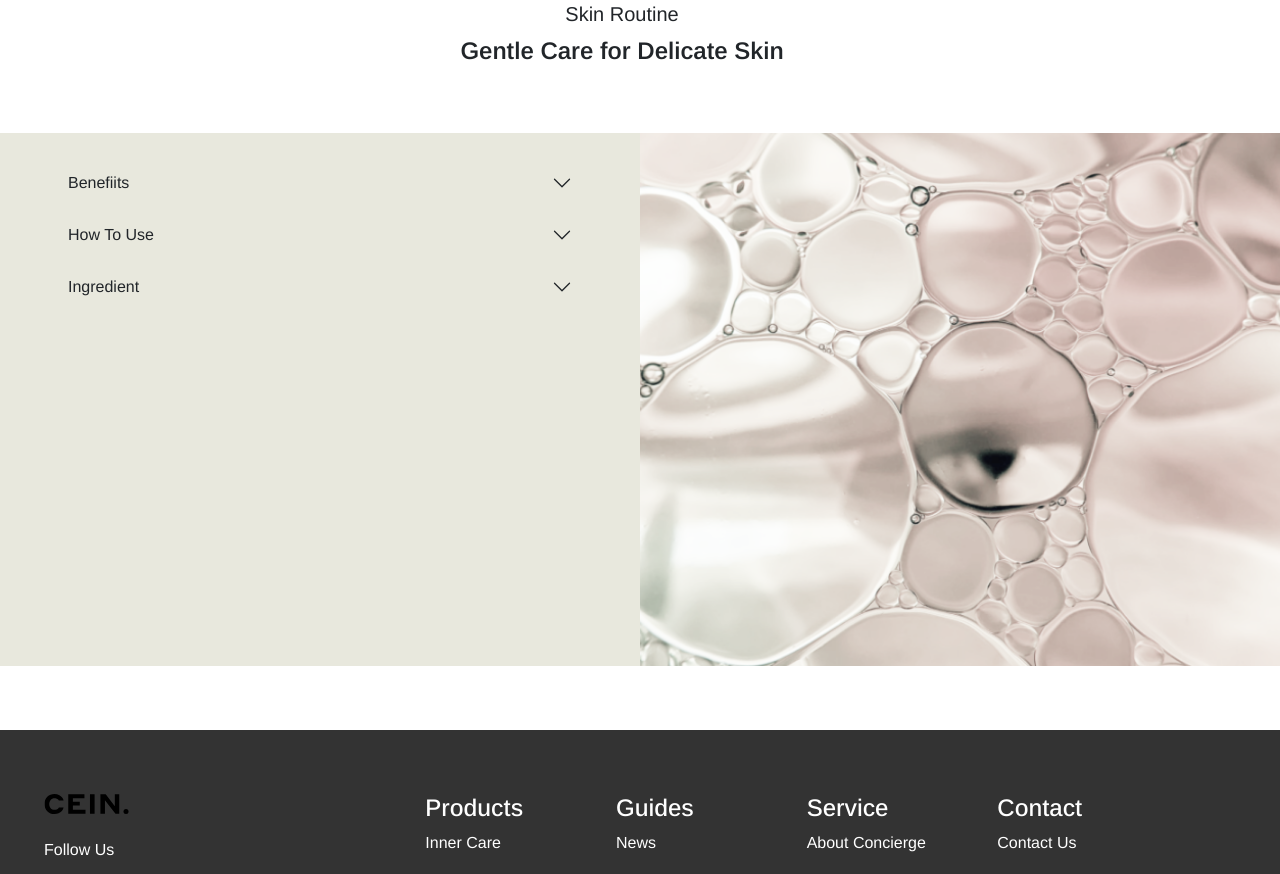
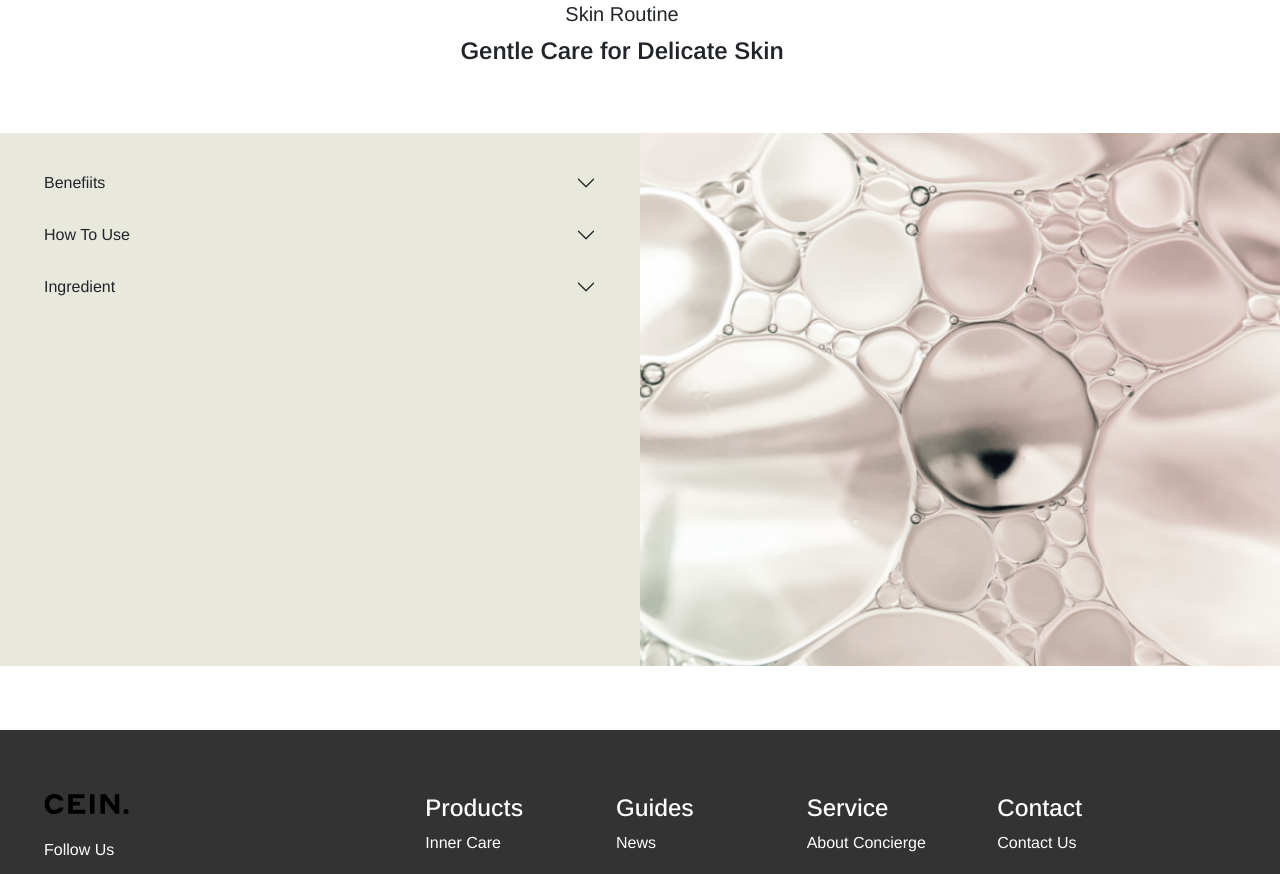
Before and after one commit to 1CL0UD/cein-react, a React (Vite) app: page /products/product-1 in a window 1280 px wide. Shown: the part 1040-1914 px from the top of the page. Built offline with nearby package versions, Linux system fonts and the light colour scheme.

Commit message:
modified accordion

```diff
--- a/src/components/ui/Accordion.tsx
+++ b/src/components/ui/Accordion.tsx
@@ -1,6 +1,6 @@
 const Accordion = () => {
   return (
-    <div className="accordion px-5 py-4" id="accordionExample">
+    <div className="accordion px-4 py-4" id="accordionExample">
       <div className="accordion-item border-0 rounded-0 bg-snow-drift">
         <h2 className="accordion-header">
           <button
```
